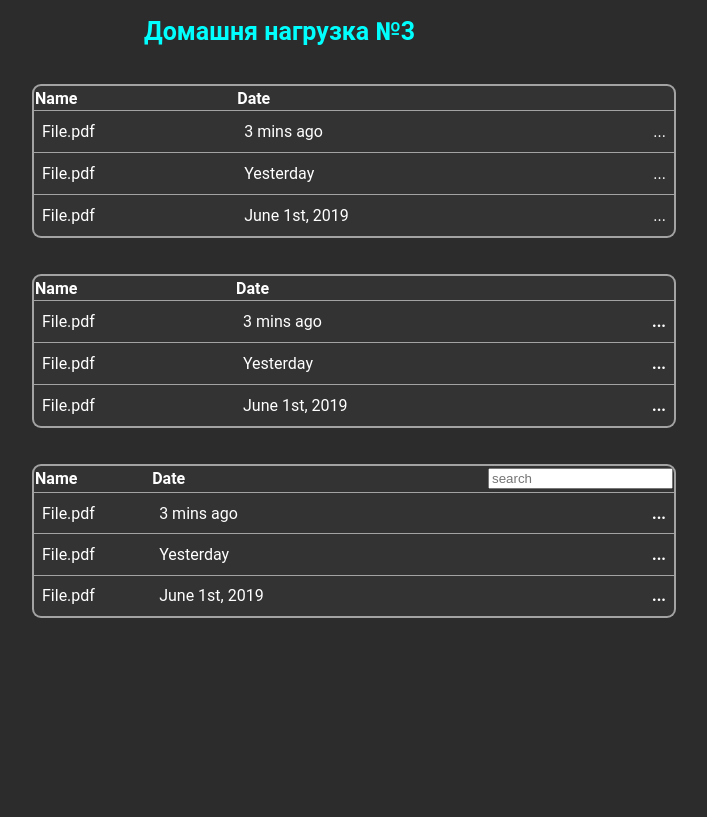
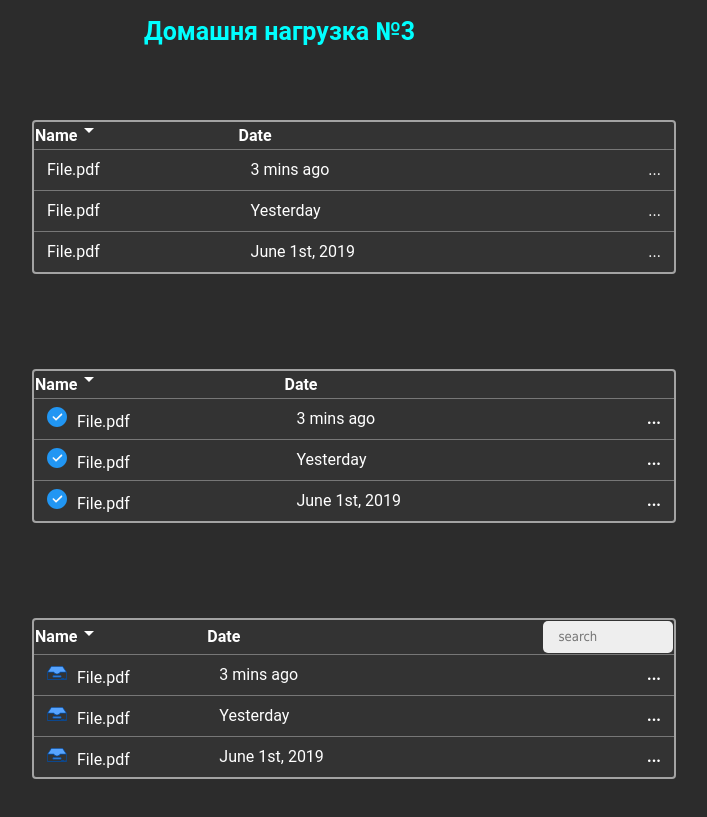
Before and after one commit to Oleksiuk-Ivan/Home-Work3, a plain HTML site: page index.html in a window 1280 px wide. Shown: the whole page, without its empty margins (6-713 px from the left). Drawn offline with Linux system fonts and the light colour scheme.

Commit message:
Add files via upload

```diff
--- a/styles.css
+++ b/styles.css
@@ -17,7 +17,7 @@ h1{
 table{
     width: 150px;
     height: 150px;
-    border-radius: 7px;
+    border-radius: 2px;
     border-collapse: collapse;
     box-shadow: 0 0 0 2px #A3A3A3;
     width: 50%;
@@ -25,10 +25,13 @@ table{
     background-color:#333;
     margin: 40px;
      }
-td {
-border-top: 1px solid #A3A3A3;
-padding: 8px;
+td{
+    border-top: #777 solid 1px;
+    height: 40px;
+    padding: 0 13px;
+    vertical-align: middle;
 
+}
 .search-input{
     width: 80%;
 	position: relative;
@@ -52,15 +55,15 @@ padding: 8px;
     border: 5px solid transparent;
     border-top: 5px solid #fff;
     position: relative;
-    top: 75px;
-    left:100px;
+    top: 70px;
+    left: 90px;
 }
     .triangle2{
     border: 5px solid transparent;
     border-top: 5px solid #fff;
     position: relative;
-    top: 81px;
-    left: 99px;
+    top: 75px;
+    left: 90px;
 }
  .check::before{
     background-image: url('img/check.svg');
```
